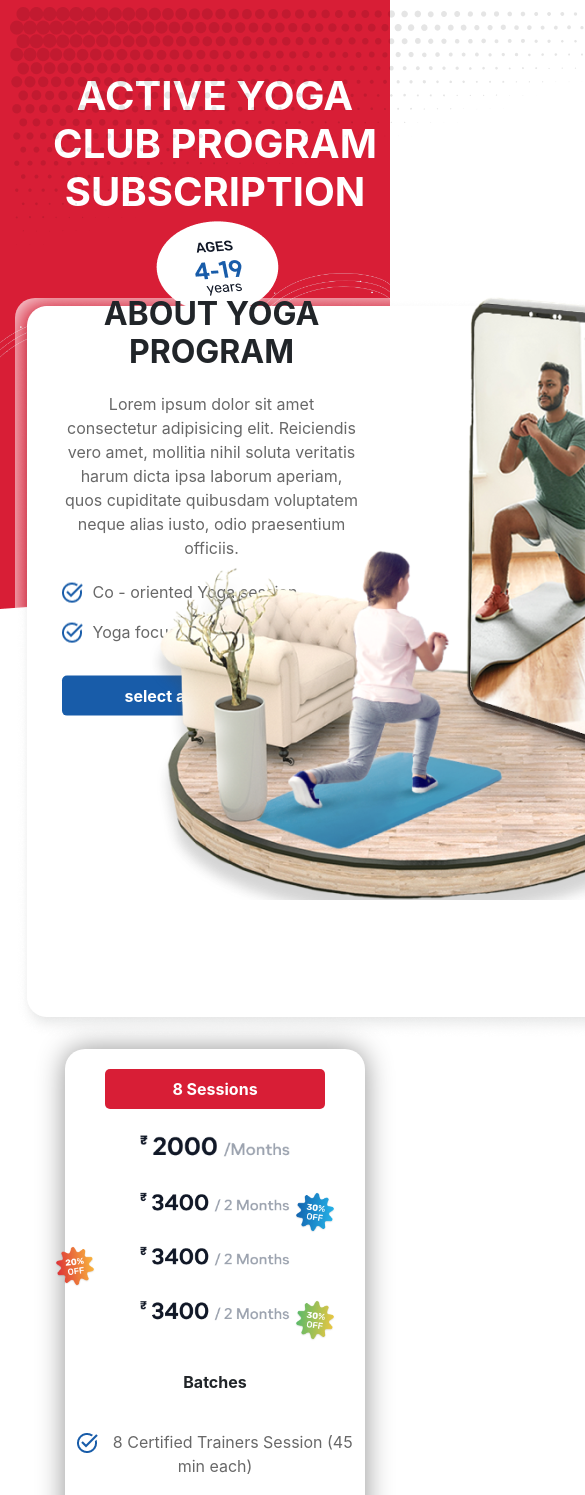
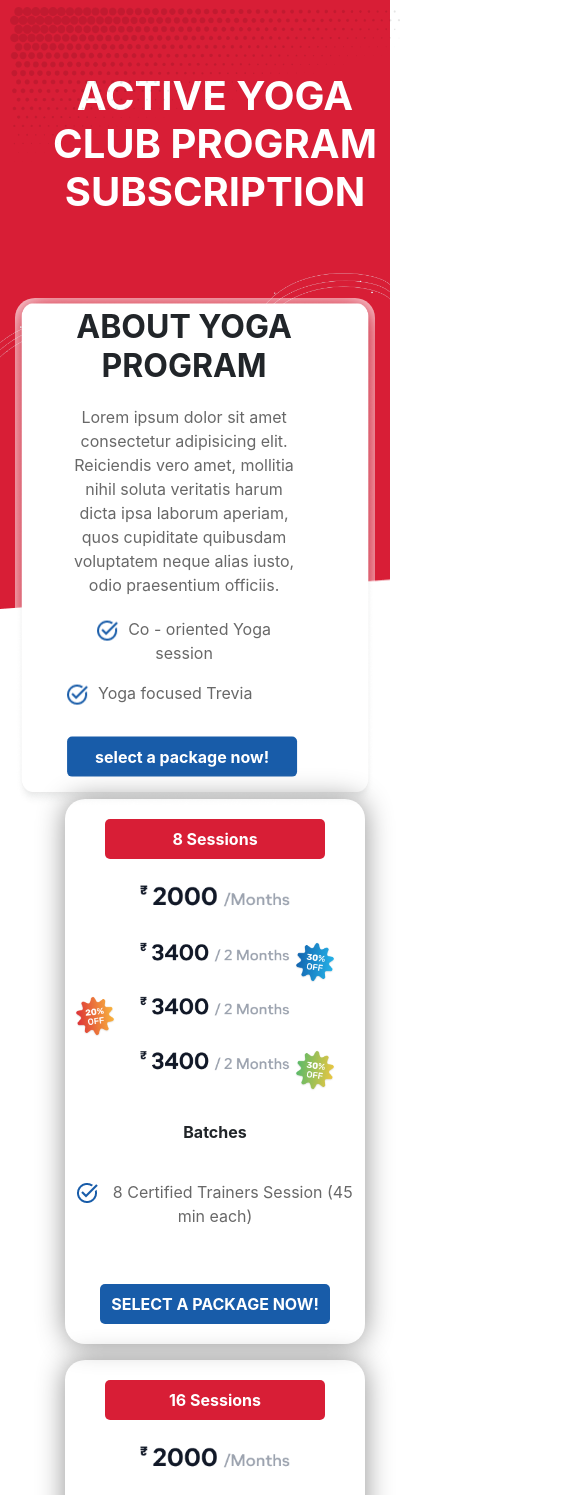
Before and after one commit to kaz33359/Napses-assignment, a plain HTML site: page index.html in a window 390 px wide. Shown: the part 86-1581 px from the top of the page, 585 px wide, since content can reach past the window. Drawn offline with nearby package versions, Linux system fonts and the light colour scheme.

Commit message:
Responsive add

```diff
--- a/assets/css/styles.css
+++ b/assets/css/styles.css
@@ -23,6 +23,50 @@ section {
 
 }
 
+/* Helpers */
+
+
+.muted {
+    color: #686868;
+}
+
+.inline {
+    display: inline;
+}
+
+.center {
+    display: flex;
+    align-items: center;
+    justify-content: center;
+    text-align: center;
+}
+
+.p-15 {
+    padding: 15px;
+}
+
+.mt-20 {
+    margin-top: 20px;
+}
+
+.mb-20 {
+    margin-bottom: 20px;
+}
+
+.mt-40 {
+    margin-top: 40px;
+}
+
+.ml-10 {
+    margin-left: 10px;
+}
+
+.mr-15 {
+    margin-right: 15px;
+}
+
+/* end Helpers */
+
 /* Nav bar */
 .navbar {
     padding: 20px 40px 20px 40px;
@@ -37,7 +81,8 @@ section {
     font-weight: bold;
     text-transform: uppercase;
 }
-.navbar-light .navbar-nav .nav-link{
+
+.navbar-light .navbar-nav .nav-link {
     color: #185CA9;
 }
 
@@ -340,41 +385,58 @@ footer ul li a {
 /* ENd Footer */
 
 
-.muted {
-    color: #686868;
+/* MOdile view */
+@media screen and (max-width: 600px) {
+    .bg-hero {
+        margin-bottom: 0px;
     }
 
-.inline {
-    display: inline;
+    .overlay-doted {
+        width: 100%;
+
     }
 
-.center {
-    display: flex;
-    align-items: center;
-    justify-content: center;
-    text-align: center;
+    .overlay-age {
+        display: none;
     }
 
-.p-15 {
-    padding: 15px;
+    .activity-img {
+        display: none;
     }
 
-.mt-20 {
-    margin-top: 20px;
+    .about-yoga-bg {
+        width: 100%;
+        height: 125%;
     }
 
-.mb-20 {
+    .about-yoga-content {
+        top: 60%;
+        left: 40%;
+        transform: translate(-38%, -50%);
+    }
+
+    /* package */
+    .package {
+        margin-top: 150px;
+    }
+
+    .l-100 {
+        left: 20px;
+    }
+
+    .select-package {
+        width: 230px
+    }
+
+    .testmonial-card-bg {
+        /* margin-top: 20px; */
         margin-bottom: 20px;
     }
 
-.mt-40 {
-    margin-top: 40px;
+    .bg-shadow {
+        margin-bottom: 20px;
+
+    }
 }
 
-.ml-10 {
-    margin-left: 10px;
-}
-
-.mr-15 {
-    margin-right: 15px;
-}
+/* MOdile view end */
```
Lines whose indentation alone changed are shown as unchanged.
